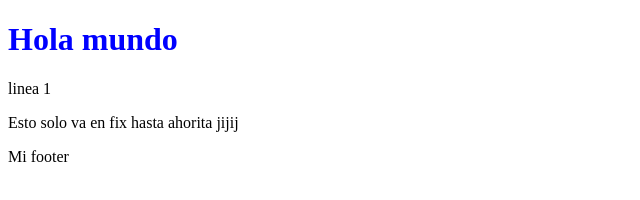
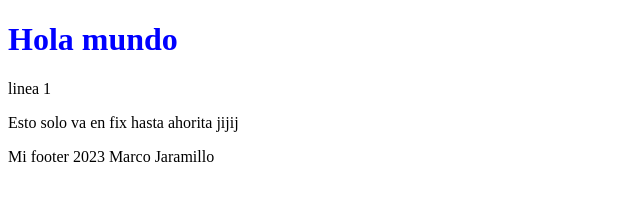
Before and after one commit to marco-jaram/practicasGit, a plain HTML site: page index.html in a window 1280 px wide. Shown: the whole page, without its empty margins (0-640 px from the left). Drawn offline with Linux system fonts and the light colour scheme.

Commit message:
agregando con el nombre y anio  en footer

```diff
--- a/index.html
+++ b/index.html
@@ -13,7 +13,7 @@
 <p>linea 1</p>
 <p>Esto solo va en fix hasta ahorita jijij</p>
 <footer>
-    <p><i class="fa fa-copyright" aria-hidden="true"></i>Mi footer</p>
+    <p><i class="fa fa-copyright" aria-hidden="true"></i>Mi footer 2023 Marco Jaramillo</p>
 </footer>
 </body>
 </html>
```
